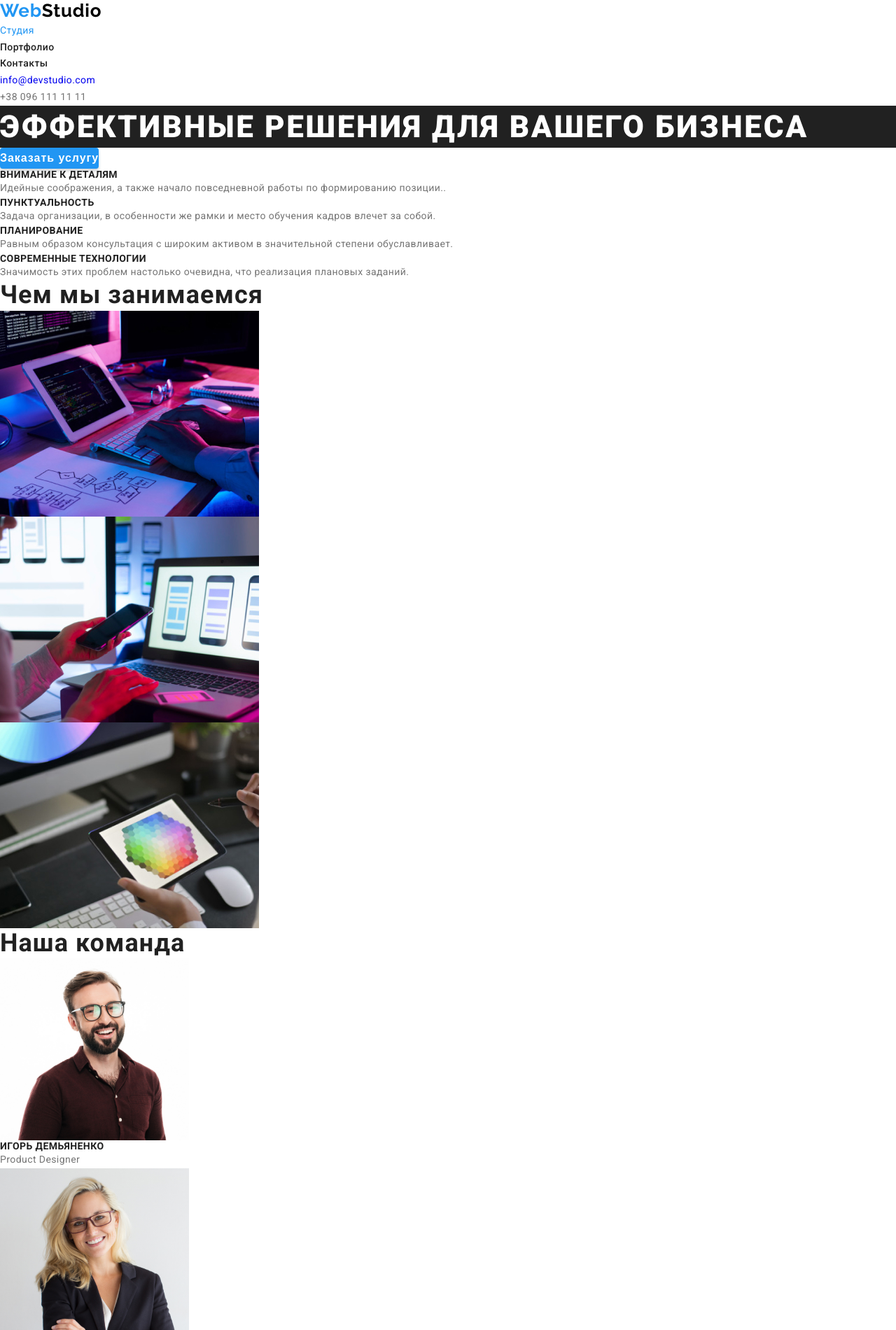
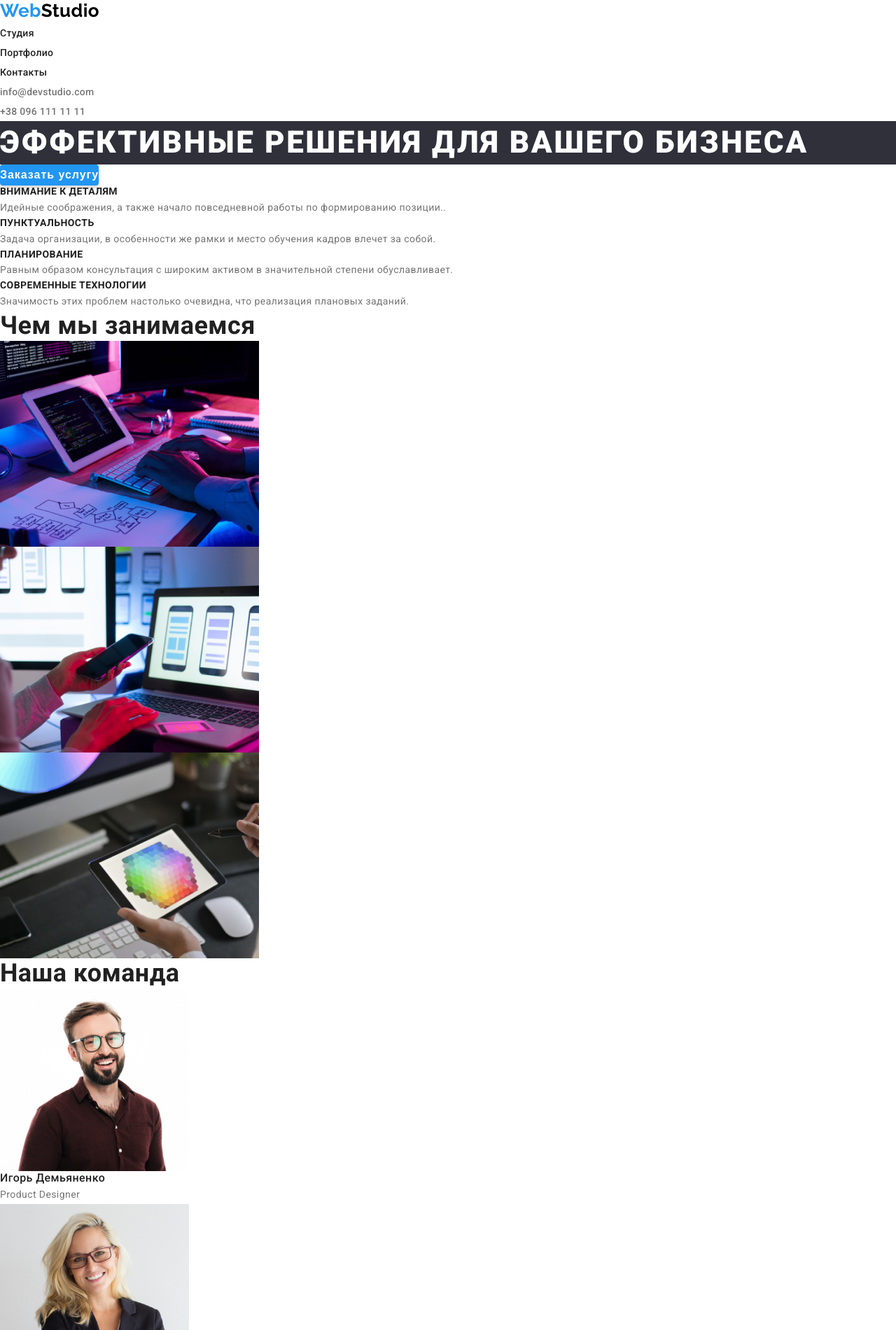
Before and after one commit to YevhenSerdiuk2022/goit-markup-hw-02, a plain HTML site: page index.html in a window 1280 px wide. Shown: the top 1900 px of the page at 70% size. Drawn offline with Linux system fonts and the light colour scheme.

Commit message:
last changed

```diff
--- a/css/style.css
+++ b/css/style.css
@@ -1,5 +1,3 @@
-@import url(https://fonts.googleapis.com/css?family=Roboto:regular,500,700,900&display=swap);
-@import url(https://fonts.googleapis.com/css?family=Raleway:700&display=swap);
 
 /*Обнуленик*/
 *,
@@ -10,6 +8,20 @@
     border: 0;
     box-sizing: border-box;
 }
+
+:root {
+    --brand-color:  #2196F3;
+}
+:root {
+    --fon-color: #2F303A;
+}
+:root {
+    --fonts-title-color: #212121;
+}
+:root {
+    --fonts-color: #757575;
+}
+
 
 a {
     text-decoration: none;
@@ -25,41 +37,39 @@ img {
     vertical-align: top;
 }
 
-h1,
-h2,
-h3,
-h4,
-h5,
-h6 {
-    font-weight: inherit;
-    font-size: inherit;
-}
+
 
 body {
-    font-family: Roboto;
-    font-style: normal;
-    font-weight: 400;
+    font-family: 'Roboto';
     font-size: 14px;
-    line-height: 1.7;
+    line-height: 2;
     letter-spacing: 0.03em;
     color: #757575;
 }
+.menu__link,.address__link{
+        font-style: normal;
+        font-weight: 500;
+        font-size: 14px;
+        line-height: 1.2px;
+        letter-spacing: 0.02em;
+}
 .menu__link:hover,.address__link:hover,.footer-white:hover,.grey:hover{
-    text-decoration: underline;
-    color: #f37a82;
+   color: var(--brand-color);
 }
 .button-blue:hover,.button-menu:hover {
-    background: #f37a82;
-
+   background: var(--brand-color);
 }
-.logo-blue span,.menu-blue{
-    color: #2196F3;;
+.logo-blue span{
+   color: var(--brand-color);
 }
-.address-grey,.grey{
-color: #757575;
+.address-grey{
+  color: var(--fonts-color);
 }
 .menu{
     font-weight: 500;
+    font-size: 14px;
+    line-height: 1.2px;
+    letter-spacing: 0.02em;
     color: #212121;
 }
 .menu-logo, .footer-logo{
@@ -68,27 +78,30 @@ color: #757575;
     font-weight: 700;
     font-size: 26px;
     line-height: 1.2;
-    letter-spacing: 0.03em;
-}
+   }
 .menu-logo{
     color: #000;
 }
+
+
 .footer-logo{
-    background-color: #000;
+    background-color: var(--fon-color);
     color: #fff;
 }
-.block-text__title{}
+.block-text__title{
+
+}
 .title-block_text{
     font-weight: 900;
     font-size: 44px;
-    line-height: 60px;
+    line-height: 1.4;
     letter-spacing: 0.06em;
     text-transform: uppercase;
     color: #FFFFFF;
-    background: #212121;
+    background: var(--fon-color);;
 }
 .button-blue{
-    background: #2196F3;
+    background: var(--brand-color);
     box-shadow: 0px 4px 4px rgba(0, 0, 0, 0.15);
     border-radius: 4px;
     font-weight: 700;
@@ -97,36 +110,65 @@ color: #757575;
     letter-spacing: 0.06em;
     color: #FFFFFF;
 }
+.button-blue:hover, .button-blue:focus, .button-blue:active{
+    background:#0771c7 ;
+}
 .button-menu{
     font-weight: 500;
     font-size: 16px;
     line-height: 1.6;
-    letter-spacing: 0.03em;
     background: #F5F4FA;
     border-radius: 4px;
 }
 .blue{
-    background-color: #2196F3;
+    background-color: var(--brand-color);
     color: #fff;
 }
-.about-us__title, .our-team__title,.forexmaple__item-title{
+.grey{
+    font-style: normal;
+    font-weight: 400;
+    font-size: 16px;
+    line-height: 1.8;
+    color: #757575;
+}
+
+.our-team__title{
+    font-style: normal;
+    font-weight: 500;
+    font-size: 16px;
+    line-height: 1.2;
+    color: #212121;
+}
+.about-us__title {
+    font-style: normal;
     font-weight: 700;
     font-size: 14px;
-    line-height: 16px;
-    letter-spacing: 0.03em;
+    line-height: 1.2;
     text-transform: uppercase;
     color: #212121;
 }
+
 .block-text__title{
+    font-style: normal;
     font-weight: 700;
     font-size: 36px;
     line-height: 1.2;
-    letter-spacing: 0.03em;
+    color: #212121;
+}
+.forexmaple__item-title{
+    font-style: normal;
+    font-weight: 700;
+    font-size: 18px;
+    line-height: 2;
+    letter-spacing: 0.06em;
     color: #212121;
 }
 .address__item{
-    background-color: #000;
+    background-color: var(--fon-color);
 }
 .footer-white{
   color: #fff;
 }
+.footer-grey{
+    color: rgba(255, 255, 255, 0.6);
+}
--- a/index.html
+++ b/index.html
@@ -5,6 +5,8 @@
     <meta charset="UTF-8">
     <meta name="viewport" content="width=device-width, initial-scale=1.0">
     <link rel="stylesheet" href="css/style.css">
+    <link href="https://fonts.googleapis.com/css?family=Roboto:regular,italic,500,700,900&display=swap" rel="stylesheet" />
+    <link href="https://fonts.googleapis.com/css?family=Raleway:700&display=swap" rel="stylesheet" />
     <title>WebStudio</title>
 </head>
 
@@ -15,7 +17,7 @@
             <a href="#" aria-label="WebStudio link" class="menu-logo logo-blue"><span>Web</span>Studio</a>
             <ul class="menu__list">
                 <li class="menu__item ">
-                    <a href="#" class="menu__link menu-blue">Студия</a>
+                    <a href="#" class="menu__link menu">Студия</a>
                 </li>
                 <li class="menu__item">
                     <a href="./portfolio.html" class="menu__link menu">Портфолио</a>
@@ -26,14 +28,14 @@
             </ul>
         </nav>
             <ul class="address__list">
-                <li><a href="mailto:info@devstudio.com" class="address__link address-blue">info@devstudio.com</a></li>
+                <li><a href="mailto:info@devstudio.com" class="address__link address-grey">info@devstudio.com</a></li>
                 <li><a href="tel:+380961111111" class="address__link address-grey">+38 096 111 11 11</a></li>
             </ul>
 
     </header>
     <main class="main">
         <!--Герой-->
-        <section class="get-started">
+        <section class="hero">
             <h1 class="title-block_text">Эффективные решения для вашего бизнеса</h1>
             <button type="button" class="button-blue">Заказать услугу</button>
         </section>
@@ -119,10 +121,10 @@
                         <a href="https://goo.gl/maps/piqngm7oDQpEDh6u6" target="_blank" rel="noopener nofollow noreferrer" class="footer-white">г. Киев, пр-т Леси Украинки, 26</a>
                     </li>
                     <li class="address__item">
-                        <a href="mailto:info@devstudio.com" class="footer-white">info@devstudio.com</a>
+                        <a href="mailto:info@devstudio.com" class="footer-grey">info@devstudio.com</a>
                     </li>
                     <li class="address__item">
-                        <a href="tel:+380961111111" class="footer-white">+38 096 111 11 11</a>
+                        <a href="tel:+380961111111" class="footer-grey">+38 096 111 11 11</a>
                     </li>
                 </ul>
             </address>
```
Also changed, not shown: portfolio.html (+8 -6 lines).
